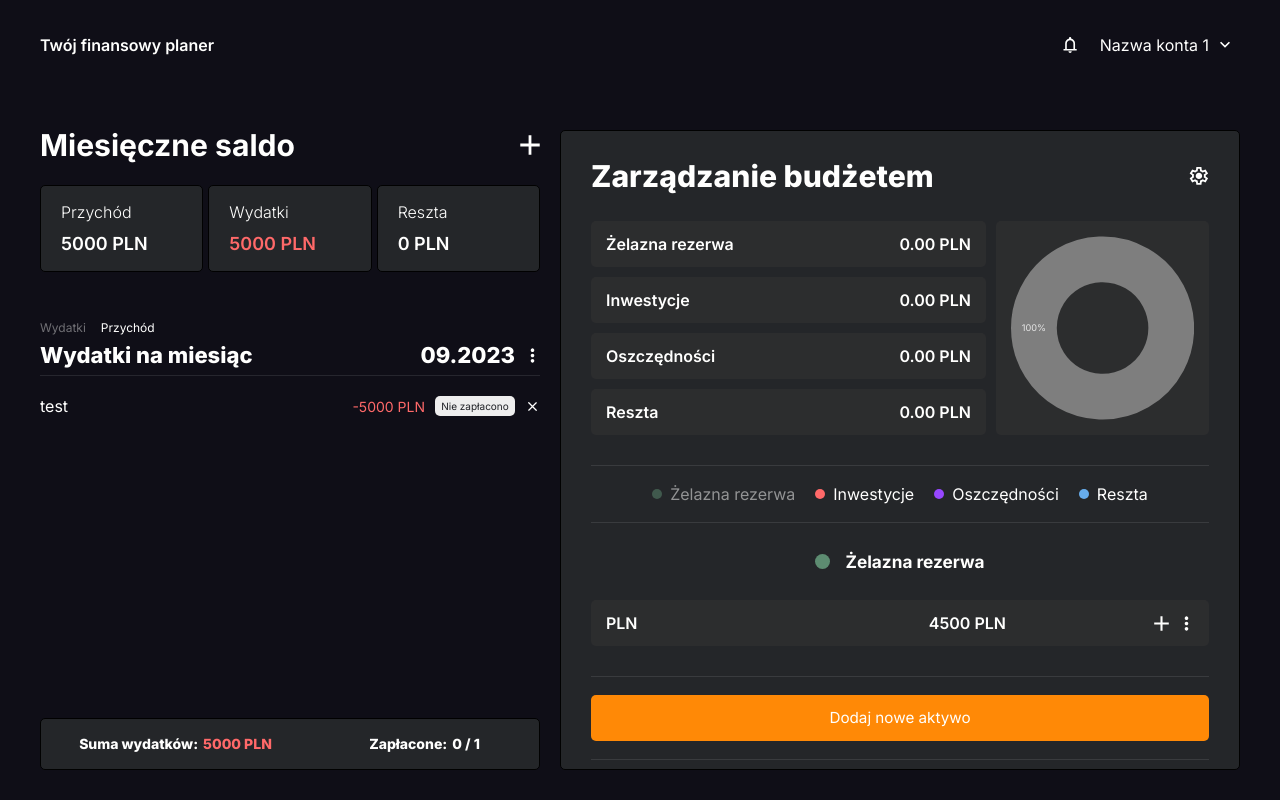
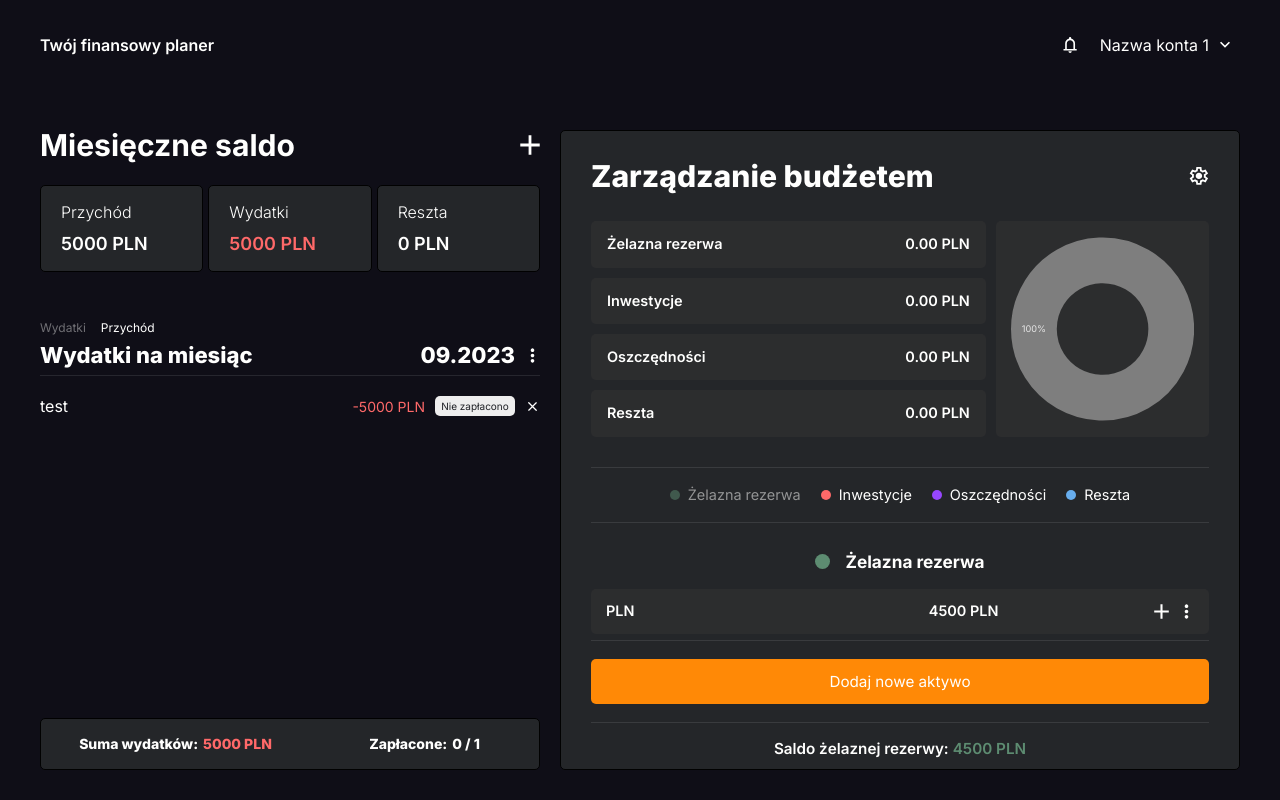
Before and after one commit to chudymikolaj/finance-app, a Next.js app: page /dashboard in a window 1280 px wide. Built offline with nearby package versions, Linux system fonts and the light colour scheme.

Commit message:
refactore: add better RWD to BudgetManagement Component and change spaces

```diff
--- a/components/BudgetManagement/BudgetManagementAssets/BudgetManagementAssets.styled.tsx
+++ b/components/BudgetManagement/BudgetManagementAssets/BudgetManagementAssets.styled.tsx
@@ -1,12 +1,12 @@
 import { devices } from "@/styles/breakpoints";
-import { BORDER_RADIUS, WEIGHT } from "@/styles/constants";
+import { BORDER_RADIUS, SIZES, WEIGHT } from "@/styles/constants";
 import {
+	FlexCenter,
+	FlexColumn,
+	FlexColumnCenter,
+	FlexColumnStart,
 	FlexRow,
-	FlexColumn,
 	FlexRowSpaceBetweenCenter,
-	FlexColumnStart,
-	FlexCenter,
-	FlexColumnCenter,
 } from "@/styles/mixins.styled";
 import styled from "styled-components";
 
@@ -41,11 +41,13 @@ export const BudgetManagementAssetsList = styled.ul`
 
 	height: 100%;
 	list-style: none;
+	font-size: ${SIZES.tabAssetsText};
 	font-weight: ${WEIGHT.medium};
 `;
 
 export const BudgetManagementAssetsListItem = styled.li`
 	${FlexRowSpaceBetweenCenter}
+	padding: 10px 16px;
 
 	@media ${devices.lg} {
 		${FlexColumnStart}
@@ -53,6 +55,7 @@ export const BudgetManagementAssetsListItem = styled.li`
 
 	@media ${devices.xl} {
 		${FlexRowSpaceBetweenCenter}
+		padding: 16px;
 	}
 
 	gap: 5px;
@@ -60,7 +63,6 @@ export const BudgetManagementAssetsListItem = styled.li`
 
 	width: 100%;
 	height: 250px;
-	padding: 15px;
 	background-color: ${({ theme }) => theme.colorElement_6};
 	border-radius: ${BORDER_RADIUS};
 `;
--- a/components/BudgetManagement/BudgetManagementCategories/BudgetManagement.styled.tsx
+++ b/components/BudgetManagement/BudgetManagementCategories/BudgetManagement.styled.tsx
@@ -1,26 +1,32 @@
-import { CUBICS } from "@/styles/constants";
 import { devices } from "@/styles/breakpoints";
-import { FlexRowAlignCenter } from "@/styles/mixins.styled";
+import { CUBICS, SIZES } from "@/styles/constants";
+import { FlexColumn, FlexRowAlignCenter } from "@/styles/mixins.styled";
 import styled from "styled-components";
 
-export const BudgetCategoriesContainer = styled.div``;
+export const BudgetCategoriesContainer = styled.div`
+	${FlexColumn}
+	height: 100%;
+`;
 
 export const BudgetCategoriesCategories = styled.div`
 	${FlexRowAlignCenter};
 	flex-wrap: wrap;
 
 	gap: 8px;
+	padding: 16px 0;
 
 	@media ${devices.xl} {
 		gap: 20px;
+		padding: 20px 0;
 	}
 
-	padding: 20px 0;
 	border-top: 1px solid ${({ theme }) => theme.colorElement_5};
 	border-bottom: 1px solid ${({ theme }) => theme.colorElement_5};
 `;
 
-export const BudgetCategoriesCategory = styled.div``;
+export const BudgetCategoriesCategory = styled.div`
+	font-size: ${SIZES.tabAssetsText};
+`;
 
 export const BudgetCategoriesCategoryButton = styled.button<{
 	$active: boolean;
--- a/components/BudgetManagement/BudgetManagementComponent.styled.tsx
+++ b/components/BudgetManagement/BudgetManagementComponent.styled.tsx
@@ -6,11 +6,12 @@ import { FlexColumn } from "@/styles/mixins.styled";
 
 export const BudgetContainer = styled.div`
 	${FlexColumn}
-	gap: 18px;
+	gap: 16px;
 
 	@media ${devices.xl} {
 		gap: 30px;
 	}
 
 	width: 100%;
+	height: 100%;
 `;
--- a/components/BudgetManagement/BudgetManagementHeader/BudgetManagementHeader.styled.tsx
+++ b/components/BudgetManagement/BudgetManagementHeader/BudgetManagementHeader.styled.tsx
@@ -5,7 +5,6 @@ import styled from "styled-components";
 import ButtonSVG from "@/components/Buttons/ButtonSVG";
 import { CUBICS, SIZES, WEIGHT } from "@/styles/constants";
 import { FlexRowSpaceBetweenCenter } from "@/styles/mixins.styled";
-import { devices } from "@/styles/breakpoints";
 
 export const BudgetHeader = styled.div`
 	${FlexRowSpaceBetweenCenter}
@@ -13,12 +12,8 @@ export const BudgetHeader = styled.div`
 `;
 
 export const BudgetHeaderTitle = styled.div`
-	font-size: ${SIZES.normalText};
+	font-size: ${SIZES.headerText};
 	font-weight: ${WEIGHT.bold};
-
-	@media ${devices.lg} {
-		font-size: ${SIZES.headerText};
-	}
 `;
 
 export const ButtonOptions = styled(ButtonSVG)`
--- a/components/BudgetManagement/BudgetManagementPopup/BudgetManagementTabsPopup.styled.tsx
+++ b/components/BudgetManagement/BudgetManagementPopup/BudgetManagementTabsPopup.styled.tsx
@@ -26,7 +26,7 @@ export const BudgetManagementTabsPopupPosition = styled.div`
 	height: 100%;
 	padding: 15px;
 	background-color: ${({ theme }) => theme.colorElement_6};
-
+	border-radius: ${BORDER_RADIUS};
 	position: fixed;
 
 	@media ${devices.md} {
@@ -109,7 +109,7 @@ export const BudgetManagementTabsPopupInput = styled.input`
 	padding: 10px 16px;
 	background-color: ${({ theme }) => theme.colorElement_5};
 	border: unset;
-	border-radius: 5px;
+	border-radius: ${BORDER_RADIUS};
 	font-size: 14px;
 	color: ${({ theme }) => theme.color};
 `;
--- a/components/BudgetManagement/BudgetManagementSummaryTabs/BudgetManagementSummaryTabs.styled.tsx
+++ b/components/BudgetManagement/BudgetManagementSummaryTabs/BudgetManagementSummaryTabs.styled.tsx
@@ -10,10 +10,14 @@ export const BudgetManagementSummaryTabsContainer = styled.div`
 	gap: 4px;
 
 	width: 100%;
-	padding: 18px 0 0;
+	padding: 16px 0 0;
+
+	@media ${devices.sm} {
+		${FlexRowAlignCenter}
+	}
 
 	@media ${devices.xl} {
-		${FlexRowAlignCenter}
+		padding: 18px 0 0;
 	}
 
 	border-top: 1px solid ${({ theme }) => theme.colorElement_5};
@@ -21,7 +25,9 @@ export const BudgetManagementSummaryTabsContainer = styled.div`
 	font-size: ${SIZES.tabSummary};
 	font-weight: ${WEIGHT.medium};
 `;
+
 export const BudgetManagementSummaryTabsName = styled.span``;
+
 export const BudgetManagementSummaryTabsValue = styled.span`
 	color: ${({ theme }) => theme.colorGreen};
 `;
--- a/components/BudgetManagement/BudgetManagementTabs/BudgetManagementTabs.styled.ts
+++ b/components/BudgetManagement/BudgetManagementTabs/BudgetManagementTabs.styled.ts
@@ -13,6 +13,7 @@ import {
 } from "@/styles/constants";
 import {
 	FlexCenter,
+	FlexColumn,
 	FlexColumnStart,
 	FlexRow,
 	FlexRowAlignCenter,
@@ -20,22 +21,28 @@ import {
 } from "@/styles/mixins.styled";
 
 export const BudgetManagementTabsContainer = styled.div`
-	padding: 18px 0 0;
+	padding: 16px 0 0;
 
-	@media ${devices.lg} {
+	@media ${devices.xl} {
 		padding: 30px 0 0;
 	}
+
+	height: 100%;
+	display: block;
 `;
 
 export const BudgetManagementTabsWrapper = styled.div`
 	${FlexCenter}
 
 	width: 100%;
+	height: 100%;
 	margin: auto;
 `;
 
 export const BudgetManagementTabsTab = styled.div`
+	${FlexColumn}
 	width: 100%;
+	height: 100%;
 `;
 
 export const BudgetManagementTabsTabName = styled.h3<{ $color: string }>`
@@ -57,10 +64,19 @@ export const BudgetManagementTabsTabName = styled.h3<{ $color: string }>`
 
 export const BudgetManagementTabsTabList = styled.ul`
 	${FlexColumnStart}
-	gap: 10px;
+	gap: 6px;
 
 	width: 100%;
-	margin: 30px auto;
+	height: 100%;
+	padding: 16px 0 6px;
+
+	@media ${devices.xl} {
+		padding: 18px 0 6px;
+	}
+
+	font-size: ${SIZES.tabAssetsText};
+	font-weight: ${WEIGHT.medium};
+	overflow-y: auto;
 `;
 
 export const BudgetManagementTabsTabListItem = styled.li`
@@ -68,10 +84,14 @@ export const BudgetManagementTabsTabListItem = styled.li`
 	gap: 10px;
 
 	width: 100%;
-	padding: 15px;
+	padding: 10px;
+
+	@media ${devices.xl} {
+		padding: 15px;
+	}
+
 	background-color: ${({ theme }) => theme.colorElement_6};
 	border-radius: ${BORDER_RADIUS};
-	font-weight: ${WEIGHT.medium};
 `;
 
 export const BudgetManagementTabsTabListItemName = styled.div`
```
